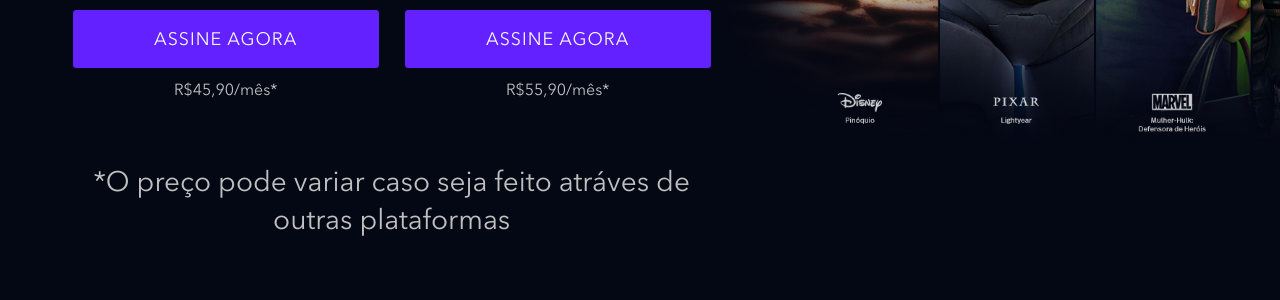
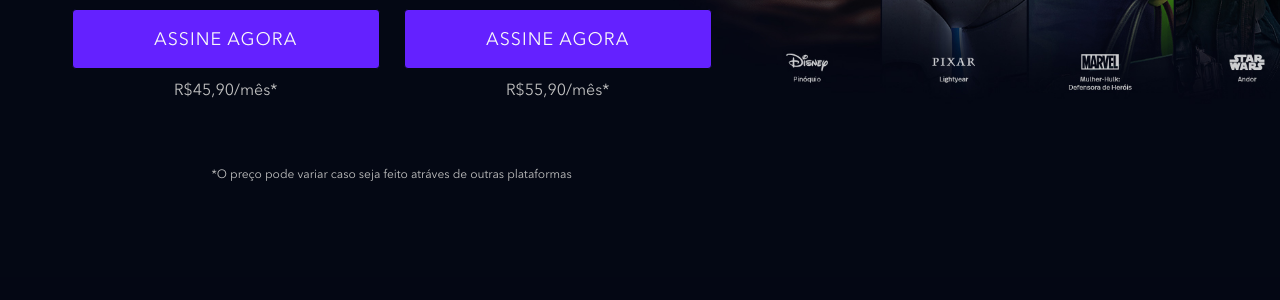
Before and after one commit to Lucashtl/clone_disneyplus, a website: page index.html in a window 1280 px wide. Shown: the part 630-930 px from the top of the page. Drawn offline with nearby package versions, Linux system fonts and the light colour scheme; files that its build step writes are made by us from their sources; files whose address does not match are found by name.

Commit message:
arrumando o font-size

```diff
--- a/src/styles/main.scss
+++ b/src/styles/main.scss
@@ -65,7 +65,7 @@ body {
 }
 
 .text--small {
-    @include texting(28px);
+    @include texting(12px);
 
     @media (max-width: 768px){
         @include texting(11px);
```
